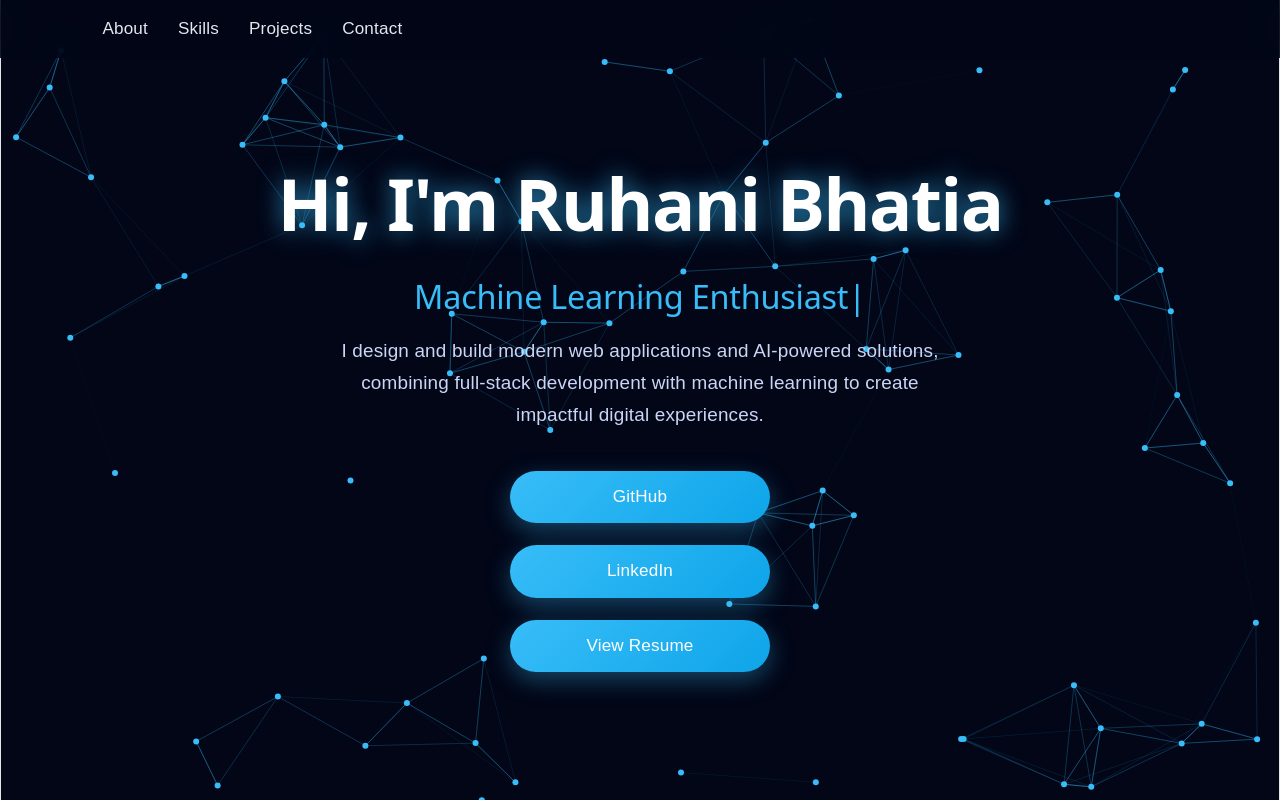
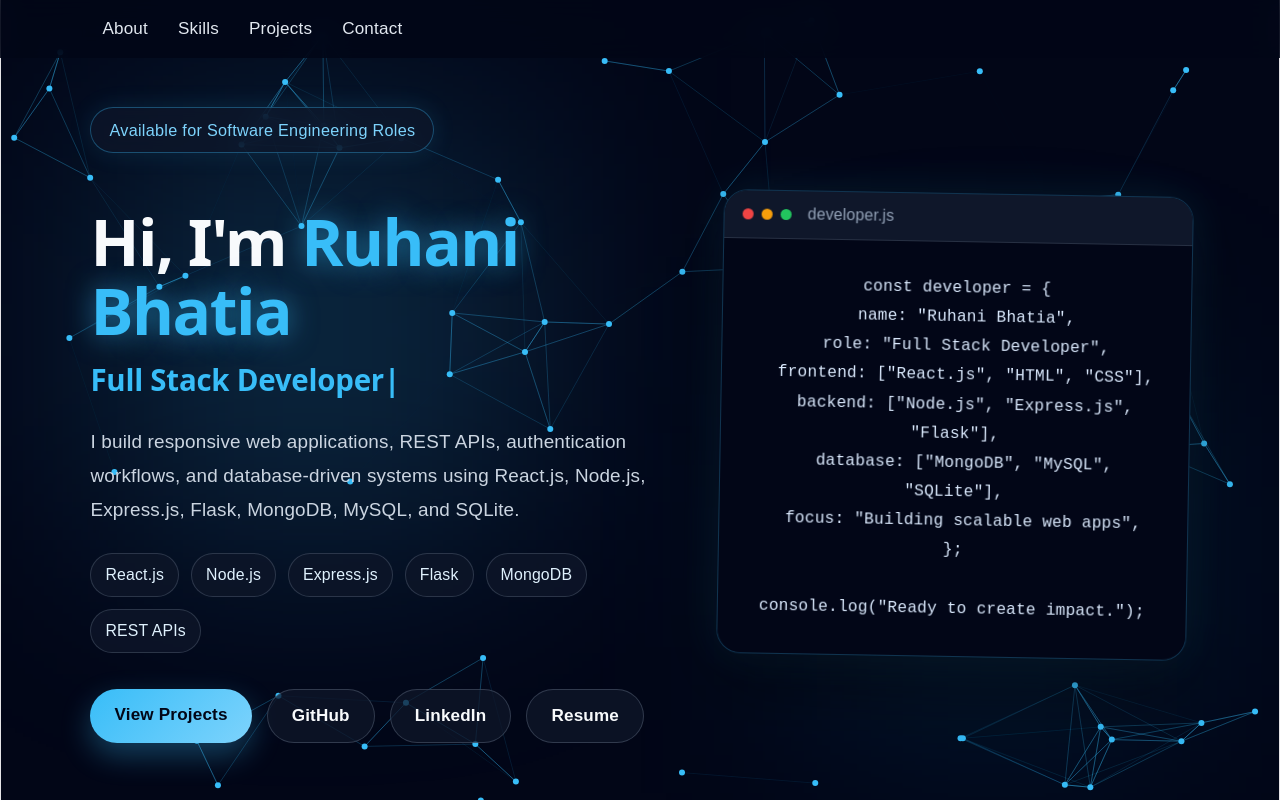
Before and after one commit to ruhani11/Portfolio, a React app: page / in a window 1280 px wide. Built offline with nearby package versions, Linux system fonts and the light colour scheme; the HTML template or start-up script is replaced by a standard one.

Commit message:
Upgrade hero section with developer focused design

```diff
--- a/src/components/Hero.css
+++ b/src/components/Hero.css
@@ -1,157 +1,368 @@
-.hero{
-  width:100%;
-  min-height:100vh;
-
-  display:flex;
-  flex-direction:column;
-  justify-content:center;
-  align-items:center;
-
-  text-align:center;
-  padding:0 15px;
-
-  position:relative;
-  z-index:1;
-
-  overflow:hidden;
+.hero {
+  width: 100%;
+  min-height: 100vh;
+  padding: 120px 7% 70px;
+  display: flex;
+  align-items: center;
+  justify-content: center;
+  position: relative;
+  overflow: hidden;
+  z-index: 1;
 }
 
-/* 🔥 HEADING */
-
-.hero h1{
-  font-size:4rem;
-  font-weight:700;
-  margin-bottom:10px;
-  color:white;
-
-  text-shadow:0 0 25px rgba(56,189,248,0.7);
-  line-height:1.2;
+.hero::before {
+  content: "";
+  position: absolute;
+  width: 420px;
+  height: 420px;
+  background: rgba(56, 189, 248, 0.18);
+  filter: blur(120px);
+  top: 15%;
+  left: 8%;
+  z-index: -1;
 }
 
-/* 🔥 SUBTITLE */
-
-.hero h2{
-  font-size:1.8rem;
-  color:#38bdf8;
-  margin:20px 0;
+.hero::after {
+  content: "";
+  position: absolute;
+  width: 360px;
+  height: 360px;
+  background: rgba(14, 165, 233, 0.13);
+  filter: blur(110px);
+  bottom: 10%;
+  right: 8%;
+  z-index: -1;
 }
 
-/* 🔥 DESCRIPTION */
-
-.hero-desc{
-  max-width:650px;
-  font-size:1.05rem;
-  color:#cbd5f5;
-  line-height:1.7;
-  padding:0 10px;
+.hero-content {
+  width: 100%;
+  max-width: 1180px;
+  display: grid;
+  grid-template-columns: 1.1fr 0.9fr;
+  gap: 55px;
+  align-items: center;
 }
 
-/* 🔥 BUTTONS */
-
-.hero-links{
-  margin-top:40px;
-  display:flex;
-  gap:22px;
-  justify-content:center;
-  flex-wrap:wrap;
+.hero-left {
+  text-align: left;
 }
 
-.hero-links a{
-  padding:13px 30px;
-  border-radius:30px;
-  text-decoration:none;
-  font-weight:500;
-  font-size:0.95rem;
-  color:white;
-
-  background:linear-gradient(135deg,#38bdf8,#0ea5e9);
-
-  transition:all 0.35s ease;
-  box-shadow:0 8px 25px rgba(56,189,248,0.35);
-
-  width:100%;
-  max-width:260px;
-  text-align:center;
+.hero-badge {
+  display: inline-flex;
+  align-items: center;
+  padding: 9px 18px;
+  margin-bottom: 22px;
+  border: 1px solid rgba(56, 189, 248, 0.35);
+  border-radius: 999px;
+  color: #7dd3fc;
+  background: rgba(15, 23, 42, 0.72);
+  backdrop-filter: blur(12px);
+  font-size: 0.9rem;
+  letter-spacing: 0.3px;
+  box-shadow: 0 0 25px rgba(56, 189, 248, 0.12);
 }
 
-.hero-links a:hover{
-  transform:translateY(-5px) scale(1.05);
-  box-shadow:0 15px 40px rgba(56,189,248,0.6);
+.hero h1 {
+  font-size: clamp(2.6rem, 5vw, 4.8rem);
+  font-weight: 800;
+  color: #f8fafc;
+  line-height: 1.08;
+  margin-bottom: 14px;
+  letter-spacing: -1.5px;
 }
 
-/* ========================= */
-/* 💻 TABLET */
-/* ========================= */
+.hero h1 span {
+  color: #38bdf8;
+  text-shadow: 0 0 28px rgba(56, 189, 248, 0.55);
+}
 
-@media (max-width:1024px){
+.hero h2 {
+  min-height: 44px;
+  font-size: clamp(1.35rem, 2.3vw, 2rem);
+  color: #38bdf8;
+  margin: 18px 0;
+  font-weight: 700;
+}
 
-  .hero h1{
-    font-size:3rem;
+.hero-desc {
+  max-width: 680px;
+  font-size: 1.05rem;
+  color: #cbd5e1;
+  line-height: 1.8;
+  margin-top: 14px;
+}
+
+.tech-stack {
+  display: flex;
+  flex-wrap: wrap;
+  gap: 12px;
+  margin-top: 26px;
+}
+
+.tech-stack span {
+  padding: 8px 14px;
+  border-radius: 999px;
+  color: #e0f2fe;
+  background: rgba(15, 23, 42, 0.78);
+  border: 1px solid rgba(148, 163, 184, 0.24);
+  font-size: 0.88rem;
+  transition: all 0.3s ease;
+}
+
+.tech-stack span:hover {
+  transform: translateY(-4px);
+  color: #38bdf8;
+  border-color: rgba(56, 189, 248, 0.65);
+  box-shadow: 0 10px 28px rgba(56, 189, 248, 0.15);
+}
+
+.hero-links {
+  margin-top: 36px;
+  display: flex;
+  gap: 15px;
+  flex-wrap: wrap;
+}
+
+.hero-links a {
+  padding: 13px 24px;
+  border-radius: 999px;
+  text-decoration: none;
+  font-weight: 600;
+  font-size: 0.95rem;
+  transition: all 0.35s ease;
+}
+
+.primary-btn {
+  color: #020617;
+  background: linear-gradient(135deg, #38bdf8, #7dd3fc);
+  box-shadow: 0 12px 30px rgba(56, 189, 248, 0.32);
+}
+
+.secondary-btn,
+.resume-btn {
+  color: #f8fafc;
+  background: rgba(15, 23, 42, 0.75);
+  border: 1px solid rgba(148, 163, 184, 0.28);
+}
+
+.hero-links a:hover {
+  transform: translateY(-5px);
+}
+
+.primary-btn:hover {
+  box-shadow: 0 18px 42px rgba(56, 189, 248, 0.5);
+}
+
+.secondary-btn:hover,
+.resume-btn:hover {
+  border-color: rgba(56, 189, 248, 0.8);
+  color: #38bdf8;
+  box-shadow: 0 12px 32px rgba(56, 189, 248, 0.18);
+}
+
+.hero-right {
+  display: flex;
+  justify-content: center;
+}
+
+.code-card {
+  width: 100%;
+  max-width: 470px;
+  border-radius: 24px;
+  background: rgba(2, 6, 23, 0.82);
+  border: 1px solid rgba(56, 189, 248, 0.25);
+  overflow: hidden;
+  box-shadow:
+    0 25px 70px rgba(0, 0, 0, 0.45),
+    0 0 45px rgba(56, 189, 248, 0.12);
+  backdrop-filter: blur(16px);
+  transform: rotate(1deg);
+  transition: all 0.35s ease;
+}
+
+.code-card:hover {
+  transform: rotate(0deg) translateY(-8px);
+  border-color: rgba(56, 189, 248, 0.55);
+  box-shadow:
+    0 35px 85px rgba(0, 0, 0, 0.55),
+    0 0 55px rgba(56, 189, 248, 0.22);
+}
+
+.code-card-header {
+  height: 48px;
+  padding: 0 18px;
+  display: flex;
+  align-items: center;
+  gap: 16px;
+  background: rgba(15, 23, 42, 0.95);
+  border-bottom: 1px solid rgba(148, 163, 184, 0.18);
+}
+
+.dots {
+  display: flex;
+  gap: 8px;
+}
+
+.dots span {
+  width: 11px;
+  height: 11px;
+  border-radius: 50%;
+  display: block;
+}
+
+.dots span:nth-child(1) {
+  background: #ef4444;
+}
+
+.dots span:nth-child(2) {
+  background: #f59e0b;
+}
+
+.dots span:nth-child(3) {
+  background: #22c55e;
+}
+
+.code-card-header p {
+  color: #94a3b8;
+  font-size: 0.88rem;
+}
+
+.code-card pre {
+  margin: 0;
+  padding: 26px;
+  overflow-x: auto;
+}
+
+.code-card code {
+  color: #dbeafe;
+  font-size: 0.92rem;
+  line-height: 1.8;
+  font-family: "Fira Code", "Courier New", monospace;
+  white-space: pre-wrap;
+}
+
+/* Tablet */
+@media (max-width: 1024px) {
+  .hero {
+    padding-top: 115px;
   }
 
-  .hero h2{
-    font-size:1.5rem;
+  .hero-content {
+    grid-template-columns: 1fr;
+    gap: 45px;
   }
 
+  .hero-left {
+    text-align: center;
+  }
+
+  .hero-desc {
+    margin-left: auto;
+    margin-right: auto;
+  }
+
+  .tech-stack,
+  .hero-links {
+    justify-content: center;
+  }
+
+  .code-card {
+    max-width: 620px;
+  }
 }
 
-/* ========================= */
-/* 📱 MOBILE */
-/* ========================= */
-
-@media (max-width:768px){
-
-  .hero h1{
-    font-size:2.3rem;
+/* Mobile */
+@media (max-width: 768px) {
+  .hero {
+    padding: 105px 22px 55px;
   }
 
-  .hero h2{
-    font-size:1.3rem;
+  .hero-badge {
+    font-size: 0.78rem;
+    padding: 8px 14px;
   }
 
-  .hero-desc{
-    font-size:0.95rem;
+  .hero-desc {
+    font-size: 0.95rem;
   }
 
-  .hero-links{
-    flex-direction:column;
-    gap:12px;
+  .hero-links {
+    flex-direction: column;
+    align-items: center;
+    gap: 12px;
   }
 
-  .hero-links a{
-    width:80%;
+  .hero-links a {
+    width: 100%;
+    max-width: 290px;
+    text-align: center;
   }
 
+  .tech-stack {
+    gap: 9px;
+  }
+
+  .tech-stack span {
+    font-size: 0.78rem;
+    padding: 7px 11px;
+  }
+
+  .code-card {
+    transform: none;
+    border-radius: 20px;
+  }
+
+  .code-card pre {
+    padding: 20px;
+  }
+
+  .code-card code {
+    font-size: 0.78rem;
+  }
 }
 
-/* ========================= */
-/* 📱 SMALL MOBILE */
-/* ========================= */
-
-@media (max-width:480px){
-
-  .hero h1{
-    font-size:1.9rem;
+/* Small Mobile */
+@media (max-width: 430px) {
+  .hero {
+    padding-left: 16px;
+    padding-right: 16px;
   }
 
-  .hero h2{
-    font-size:1.1rem;
+  .hero h1 {
+    letter-spacing: -0.8px;
   }
 
-  .hero-desc{
-    font-size:0.85rem;
+  .hero h2 {
+    min-height: 35px;
   }
 
+  .code-card {
+    display: none;
+  }
 }
 
-/* ========================= */
-/* 📱 EXTRA SMALL */
-/* ========================= */
+.code-card pre {
+  background: #020617 !important;
+  color: #dbeafe !important;
+  margin: 0;
+  padding: 28px;
+  border-radius: 0 0 24px 24px;
+  overflow-x: auto;
+}
 
-@media (max-width:360px){
+.code-card code {
+  color: #dbeafe !important;
+  background: transparent !important;
+  font-size: 0.9rem;
+  line-height: 1.8;
+  font-family: "Fira Code", "Courier New", monospace;
+  white-space: pre-wrap;
+}
 
-  .hero h1{
-    font-size:1.6rem;
-  }
+.code-card {
+  background: rgba(2, 6, 23, 0.92) !important;
+}
 
+.code-card-header {
+  background: #0f172a !important;
 }
--- a/src/components/Hero.jsx
+++ b/src/components/Hero.jsx
@@ -4,17 +4,24 @@ import "./Hero.css";
 export default function Hero() {
   return (
     <section id="hero" className="hero">
+      <div className="hero-content">
+        <div className="hero-left">
+          <p className="hero-badge">Available for Software Engineering Roles</p>
 
-      <h1>Hi, I'm Ruhani Bhatia</h1>
+          <h1>
+            Hi, I'm <span>Ruhani Bhatia</span>
+          </h1>
 
           <TypeAnimation
             sequence={[
+              "Software Engineer",
+              1800,
               "Full Stack Developer",
-          2000,
-          "Machine Learning Enthusiast",
-          2000,
-          "React Developer",
-          2000
+              1800,
+              "React.js Developer",
+              1800,
+              "Backend & API Developer",
+              1800,
             ]}
             wrapper="h2"
             speed={50}
@@ -22,17 +29,30 @@ export default function Hero() {
           />
 
           <p className="hero-desc">
-        I design and build modern web applications and AI‑powered solutions,
-        combining full‑stack development with machine learning to create
-        impactful digital experiences.
+            I build responsive web applications, REST APIs, authentication
+            workflows, and database-driven systems using React.js, Node.js,
+            Express.js, Flask, MongoDB, MySQL, and SQLite.
           </p>
 
+          <div className="tech-stack">
+            <span>React.js</span>
+            <span>Node.js</span>
+            <span>Express.js</span>
+            <span>Flask</span>
+            <span>MongoDB</span>
+            <span>REST APIs</span>
+          </div>
+
           <div className="hero-links">
+            <a href="#projects" className="primary-btn">
+              View Projects
+            </a>
 
             <a
               href="https://github.com/ruhani11"
               target="_blank"
               rel="noopener noreferrer"
+              className="secondary-btn"
             >
               GitHub
             </a>
@@ -41,6 +61,7 @@ export default function Hero() {
               href="https://www.linkedin.com/in/ruhani-bhatia-a6753727a/"
               target="_blank"
               rel="noopener noreferrer"
+              className="secondary-btn"
             >
               LinkedIn
             </a>
@@ -49,12 +70,41 @@ export default function Hero() {
               href="/resume.pdf"
               target="_blank"
               rel="noopener noreferrer"
+              className="resume-btn"
             >
-          View Resume
+              Resume
             </a>
-
+          </div>
         </div>
 
+        <div className="hero-right">
+          <div className="code-card">
+            <div className="code-card-header">
+              <div className="dots">
+                <span></span>
+                <span></span>
+                <span></span>
+              </div>
+              <p>developer.js</p>
+            </div>
+
+            <pre>
+              <code>
+{`const developer = {
+  name: "Ruhani Bhatia",
+  role: "Full Stack Developer",
+  frontend: ["React.js", "HTML", "CSS"],
+  backend: ["Node.js", "Express.js", "Flask"],
+  database: ["MongoDB", "MySQL", "SQLite"],
+  focus: "Building scalable web apps",
+};
+
+console.log("Ready to create impact.");`}
+              </code>
+            </pre>
+          </div>
+        </div>
+      </div>
     </section>
   );
 }
```
Lines whose indentation alone changed are shown as unchanged.
